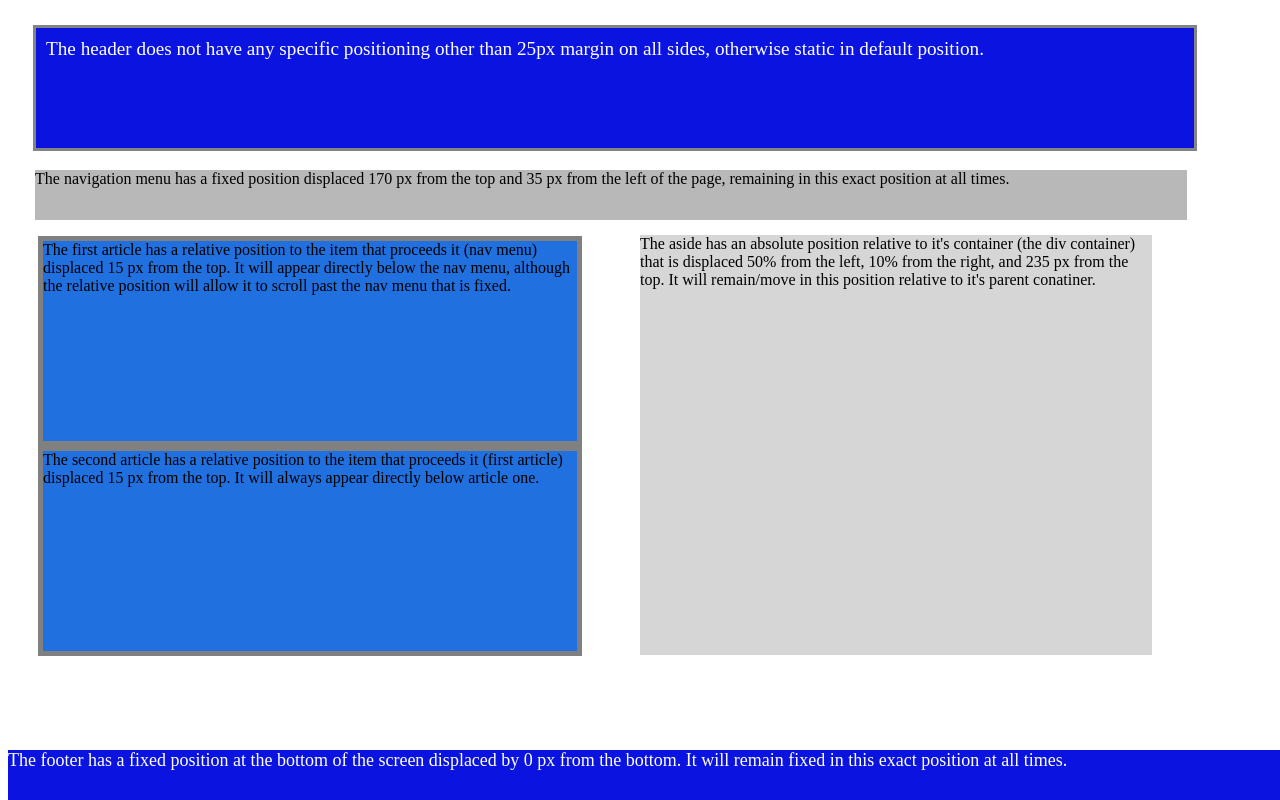
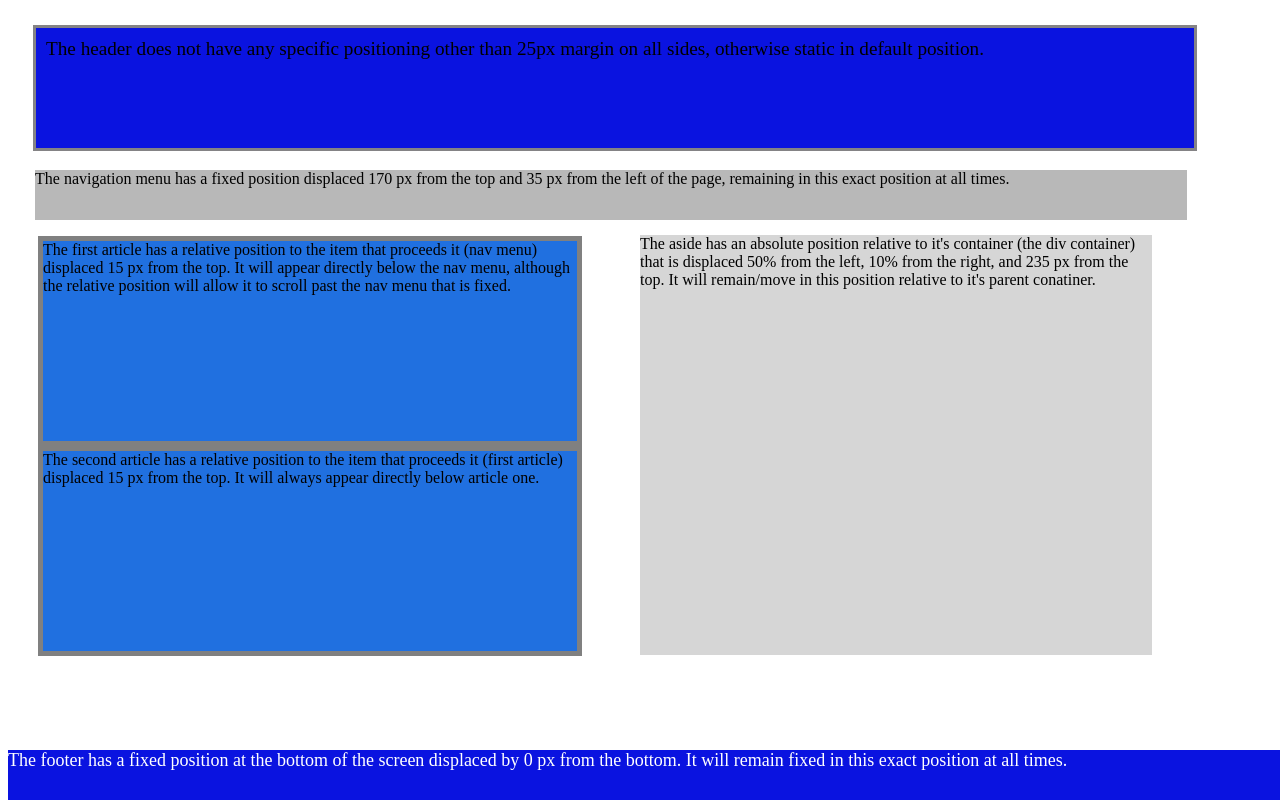
Before and after one commit to craftont/HolyGrail, a plain HTML site: page index.html in a window 1280 px wide. Drawn offline with Linux system fonts and the light colour scheme.

Commit message:
Update index.html

```diff
--- a/index.html
+++ b/index.html
@@ -9,7 +9,7 @@
 
 <body>
 
-    <header style = "color: white; font-size: larger;"> The header does not have any specific positioning other than 25px margin on all sides, otherwise static in default position. </header>
+    <header style = "color: black; font-size: larger;"> The header does not have any specific positioning other than 25px margin on all sides, otherwise static in default position. </header>
 
     <nav> The navigation menu has a fixed position displaced 170 px from the top and 35 px from the left of the page, remaining in this exact position at all times. </nav>
 
```
